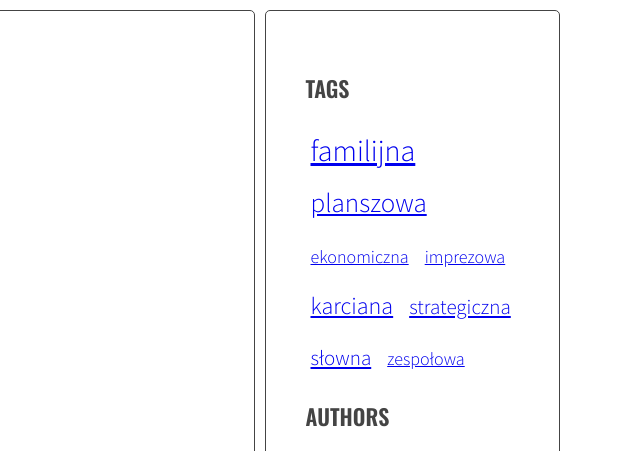
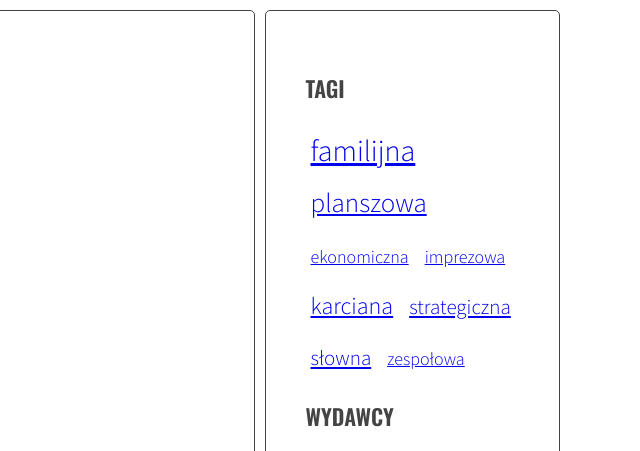
Before and after one commit to rajti-learning/board-game-blog_javascript, a website: page index.html in a window 1280 px wide. Shown: the part 233-684 px from the top of the page, 640-1280 px from the left. Drawn offline with nearby package versions, Linux system fonts and the light colour scheme.

Commit message:
Change section titles in right sidebar

```diff
--- a/index.html
+++ b/index.html
@@ -177,9 +177,9 @@
             </article>
           </section>
           <aside class="sidebar">
-            <h2 class="section-title">Tags</h2>
+            <h2 class="section-title">Tagi</h2>
             <ul class="list tags"></ul>
-            <h2 class="section-title">Authors</h2>
+            <h2 class="section-title">Wydawcy</h2>
             <ul class="list authors"></ul>
           </aside>
         </main>
```
